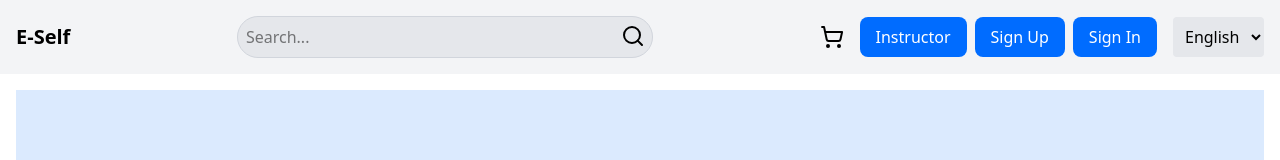
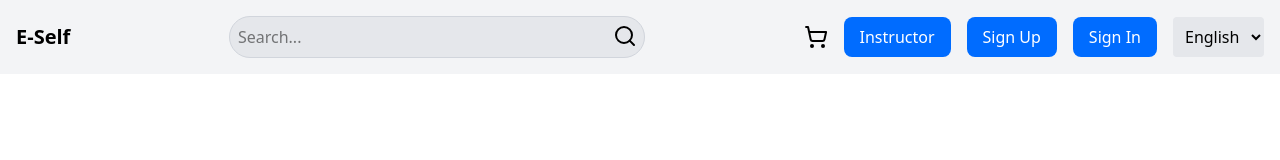
Before and after one commit to NegedeTekleyes/E-self-Lerning, a Next.js app in the folder e-self/: page /signup in a window 1280 px wide. Shown: the top 160 px of the page. Built offline with nearby package versions, Linux system fonts and the light colour scheme; no server answers.

Commit message:
put when the screen smal in haburger

```diff
--- a/e-self/app/(components)/Header.tsx
+++ b/e-self/app/(components)/Header.tsx
@@ -74,7 +74,7 @@
         <ShoppingCart className="cursor-pointer" onClick={() => router.push("/cart")} />
 
         {/* Instructor, Sign Up, and Sign In Buttons */}
-        <div className="flex flex-col sm:flex-row gap-2">
+        <div className="flex flex-col sm:flex-row gap-2 sm:gap-4">
           <Link href="/instructor">
             <button className="bg-[#006CFF] text-white px-4 py-2 rounded-lg transition-all duration-300 hover:bg-[#339CFF] active:bg-[#0051A8] focus:ring-0">
               Instructor
--- a/e-self/app/(pages)/signup/page.tsx
+++ b/e-self/app/(pages)/signup/page.tsx
@@ -21,7 +21,7 @@
   };
 
   return (
-    <div className="flex items-center justify-center min-h-screen bg-blue-100"> {/* Changed background color */}
+    <div className="flex items-center justify-center min-h-screen"> {/* No background color */}
       <div className="flex flex-col sm:flex-row w-full max-w-4xl bg-white rounded-lg shadow-lg">
         <div className="w-full sm:w-1/2">
           {/* Keep the image */}
```
